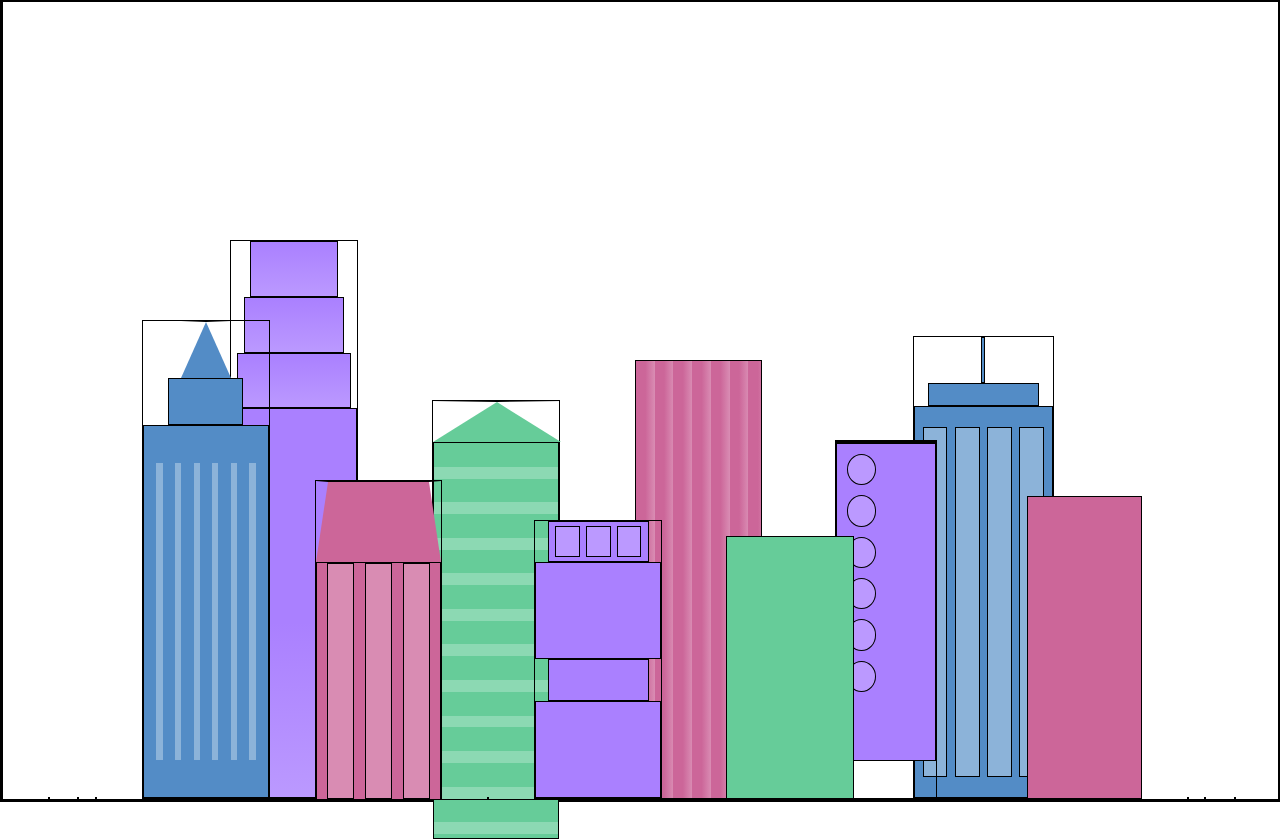
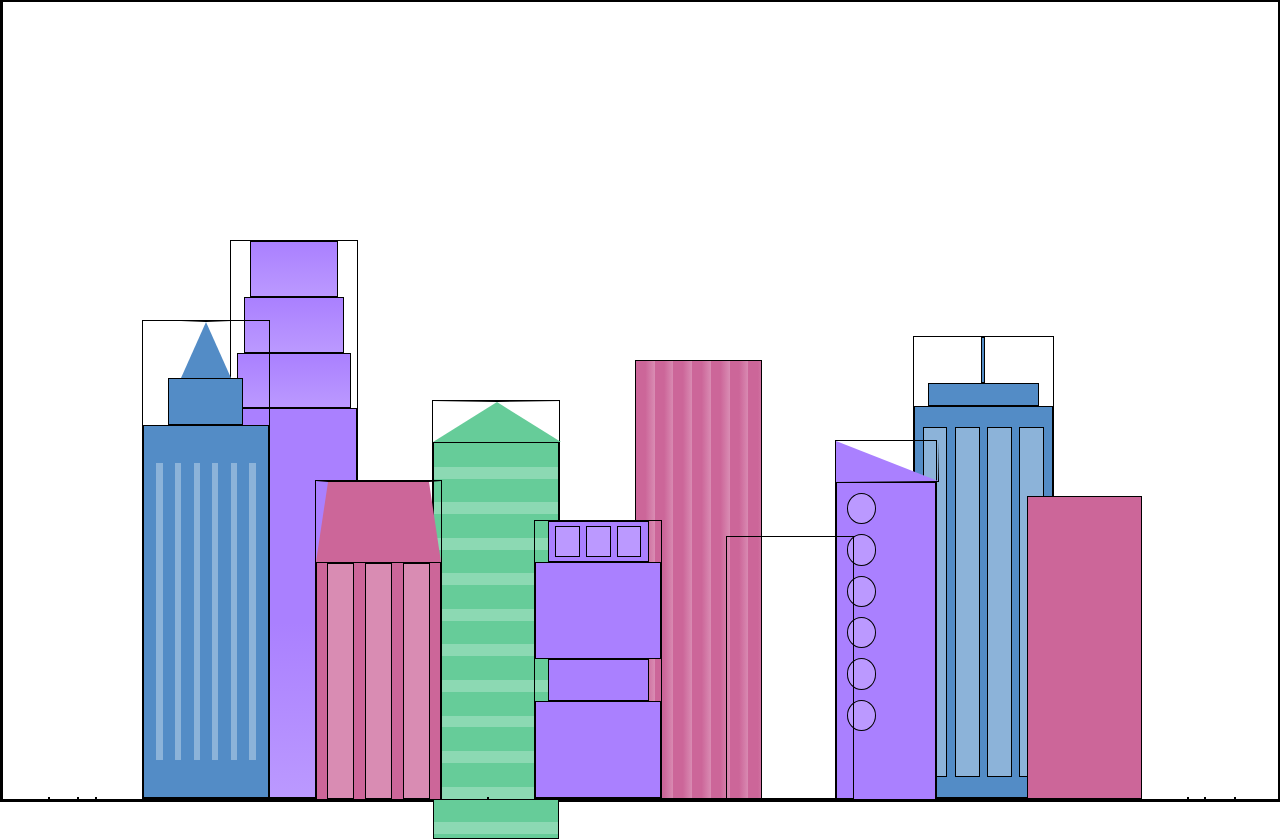
Before and after one commit to rhocking122/FReeCodeCamp_City_Skyline, a plain HTML site: page index.html in a window 1280 px wide. Drawn offline with Linux system fonts and the light colour scheme.

Commit message:
step 105

```diff
--- a/styles.css
+++ b/styles.css
@@ -198,6 +198,11 @@ body{
     left: 10%;
 }
 
+.fb4a {
+    border-top: 5vh solid transparent;
+    border-left: 8vw solid var(--building-color1);
+  }
+
 .fb4b{
     width: 100%;
     height: 89%;
@@ -217,9 +222,11 @@ body{
 .fb5{
     width: 10%;
     height: 33%;
-    background-color: var(--building-color2);
+    background-color:  var(--building-color2);
     position: relative;
     right: 10%;
+    background: repeating-linear-gradient(var(--building-color2) 0%, var(--building-color2) 5%, transparent 5%, transparent 10%),
+    repeating-linear-gradient(90deg, var(--building-color2) 0%, var(--building-color2) 12%, var(--window-color2) 12%, var(--window-color2) 44%,);
 }
 .fb6{
     width: 9%;
```
